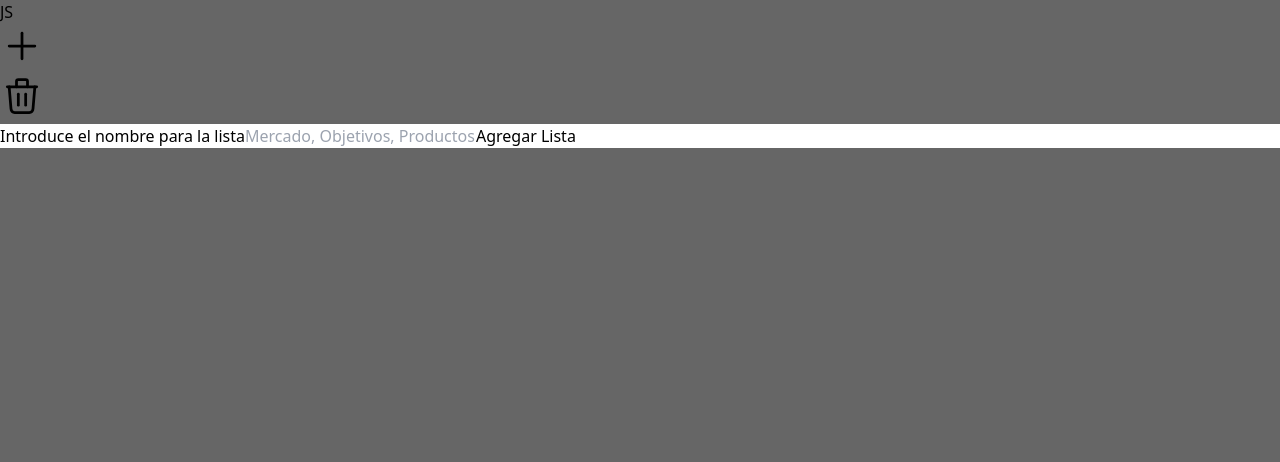
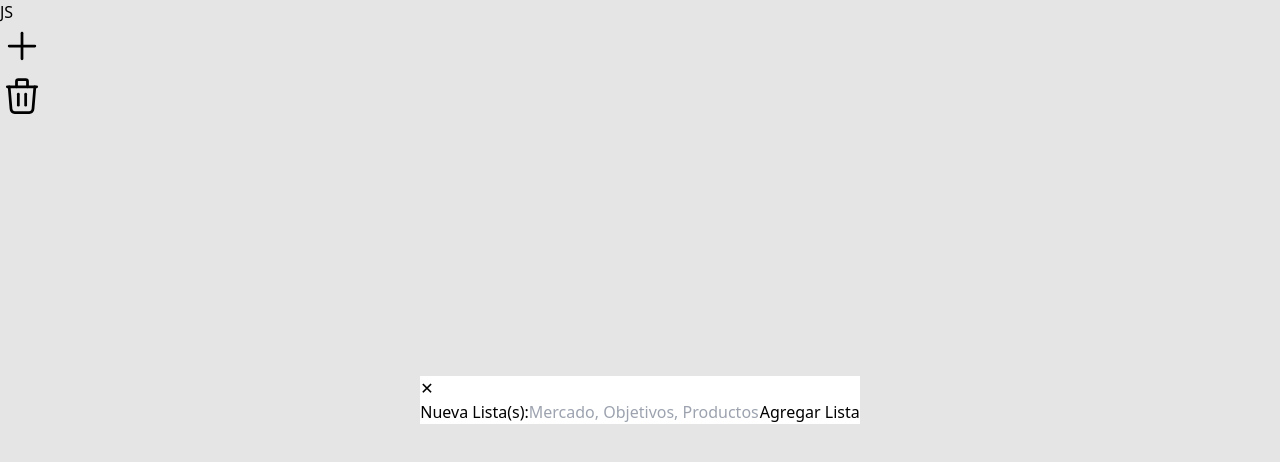
Before and after one commit to jaasidev/trello-react-app, a React (Vite) app: page / in a window 1280 px wide. Both pictures are taken after a click on the button 22 px from the left and 46 px from the top of the page. Shown: the top 462 px of the page. Built offline with nearby package versions, Linux system fonts and the light colour scheme.

Commit message:
aplicando cambios al form del formulario y haciendolo modal

```diff
--- a/src/App.jsx
+++ b/src/App.jsx
@@ -6,7 +6,7 @@ function App () {
     <>
       <TaskProvider>
         <Header />
-        <div className='flex mt-3 p-5 min-h-full'>
+        <div className='flex mt-3 p-5 min-h-full gap-4'>
           <ListLayout />
         </div>
       </TaskProvider>
--- a/src/components/formlist.jsx
+++ b/src/components/formlist.jsx
@@ -4,17 +4,22 @@ import { Add } from './icons'
 import { randomID } from '../js/random'
 import { useListForm } from '../hooks/useListForm'
 
-export function FormList ({ visible, update }) {
-  const { inputid, inputref, handleSubmit } = useListForm({ update })
-  const style = visible ? 'flex' : 'hidden'
+export function FormList () {
+  const { inputid, inputref, handleSubmit } = useListForm()
   return (
-    <form className={` ${style} items-center justify-center bg-[--bg-200] border border-[--bg-200] rounded-md fixed inset-0 m-auto h-[250px] w-96 shadow-screen z-40`} onSubmit={handleSubmit}>
-      <div className='flex-col p-3 flex gap-3'>
-        <label htmlFor={inputid} className='text-xl font-medium'>Introduce el nombre para la lista</label>
-        <input id={inputid} ref={inputref} type='text' placeholder='Mercado, Objetivos, Productos....' className='input' />
-        <button type='submit' className=' mt-2 self-end p-2 rounded-md bg-[--accent-200] text-white'>Agregar Lista</button>
-      </div>
-    </form>
+    <dialog className='modal items-center' id='modal1'>
+      <form className='modal-box bg-[--bg-200] border border-[--bg-200] rounded-md fixed inset-0 m-auto h-[250px] w-96 shadow-screen z-40' onSubmit={handleSubmit}>
+        <div className='flex-col p-3 flex gap-2 justify-between self-center h-full'>
+          <form method='dialog'>
+            {/* if there is a button in form, it will close the modal */}
+            <button className='btn btn-sm btn-circle btn-ghost absolute right-2 top-2'>✕</button>
+          </form>
+          <label htmlFor={inputid} className='text-xl font-medium'>Nueva Lista(s):</label>
+          <input id={inputid} ref={inputref} type='text' placeholder='Mercado, Objetivos, Productos....' className='input mb-3' />
+          <button type='submit' className=' mt-2 self-end p-2 rounded-md bg-[--accent-200] text-white'>Agregar Lista</button>
+        </div>
+      </form>
+    </dialog>
   )
 }
 
--- a/src/components/header.jsx
+++ b/src/components/header.jsx
@@ -1,16 +1,12 @@
-import { useContext, useState } from 'react'
+import { useContext } from 'react'
 import { Add, Trash } from './icons'
 import { TaskContext } from './useStore'
 import { FormList } from './formlist'
 
 export function Header () {
   const { clean } = useContext(TaskContext)
-  const [ver, setVer] = useState(false)
   const handleClean = () => {
     clean()
-  }
-  const handlewatch = () => {
-    setVer(true)
   }
   return (
     <>
@@ -19,7 +15,7 @@ export function Header () {
           <h1 className='text-4xl font-semibold cursor-pointer'>
             JS
           </h1>
-          <button className='btn btn-square btn-ghost' onClick={handlewatch}>
+          <button className='btn btn-square btn-ghost' onClick={() => document.getElementById('modal1').showModal()}>
             <Add />
           </button>
         </div>
@@ -29,7 +25,7 @@ export function Header () {
           </button>
         </div>
       </header>
-      <FormList visible={ver} update={setVer} />
+      <FormList />
     </>
   )
 }
--- a/src/components/list.jsx
+++ b/src/components/list.jsx
@@ -1,6 +1,7 @@
 import { CSS } from '@dnd-kit/utilities'
 import { FormItem } from './formlist'
 import { useSortable } from '@dnd-kit/sortable'
+import { Task } from './task'
 
 export function List ({ content, index }) {
   const { title, task, id } = content
@@ -10,16 +11,17 @@ export function List ({ content, index }) {
     transition
   }
   return (
-    <div ref={setNodeRef} className='card bg-[--accent-100] touch-none' {...attributes} {...listeners} style={style}>
-      {
+    <div ref={setNodeRef} className='card bg-[--bg-200] touch-none' {...attributes} {...listeners} style={style}>
+      <div className='card-body'>
+        <h2 className='card-title text-2xl'>{title}</h2>
+        {
         task.map((value, index) => {
           return (
-            <span key={value.id}>{value.title}</span>
+            <Task key={value.id} title={value.title} />
           )
         })
       }
-      <div className='card-body'>
-        <h2 className='card-title'>{title}</h2>
+
         <FormItem index={index} />
       </div>
     </div>
--- /dev/null
+++ b/src/components/task.jsx
@@ -0,0 +1,14 @@
+export function Task ({ title }) {
+  return (
+    <div className='border-l-[--primary-200] border-l-[8px] flex flex-col bg-[--bg-300] card-compact card rounded-md'>
+      <div className='card-body'>
+        <div>
+          <h3 className='text-xl font-normal'>{title}</h3>
+        </div>
+        <div>
+          {}
+        </div>
+      </div>
+    </div>
+  )
+}
--- a/src/hooks/useListForm.js
+++ b/src/hooks/useListForm.js
@@ -1,7 +1,7 @@
 import { useId, useRef, useContext } from 'react'
 import { TaskContext } from '../components/useStore'
 import { randomID } from '../js/random'
-export function useListForm ({ update }) {
+export function useListForm () {
   const inputid = useId()
   const inputref = useRef()
   const { agregar } = useContext(TaskContext)
@@ -9,7 +9,6 @@ export function useListForm ({ update }) {
     event.preventDefault()
     if (inputref.current.value === '' || inputref.current.value === ' ') return null
     agregar({ title: inputref.current.value, id: randomID(), task: [] })
-    update(false)
   }
   return { inputid, inputref, handleSubmit }
 }
--- a/src/js/random.js
+++ b/src/js/random.js
@@ -4,5 +4,5 @@ export function randomID () {
     const elemento = Math.floor(Math.random() * 10)
     array.push(elemento)
   }
-  return Number(array.join(''))
+  return array.join('')
 }
```
